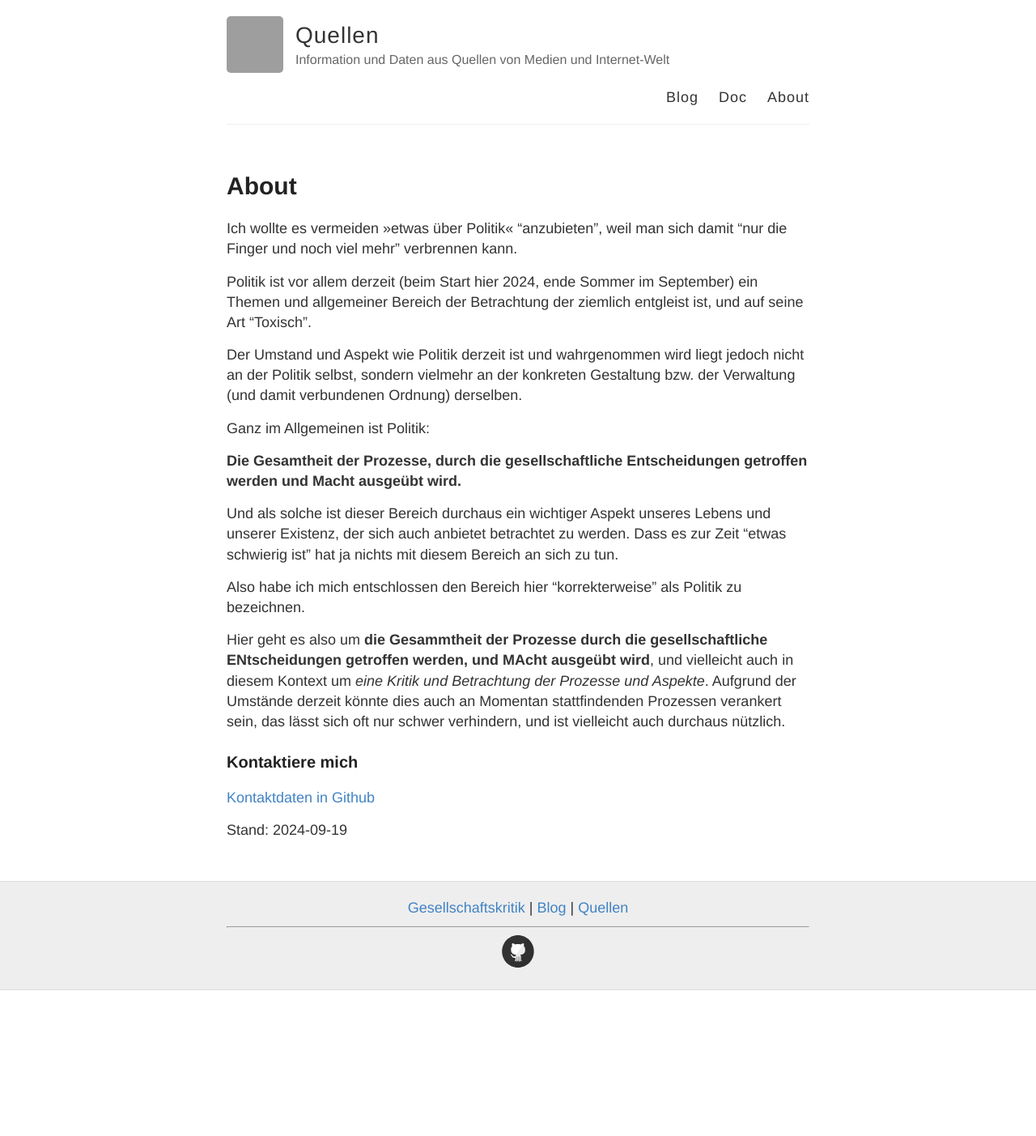
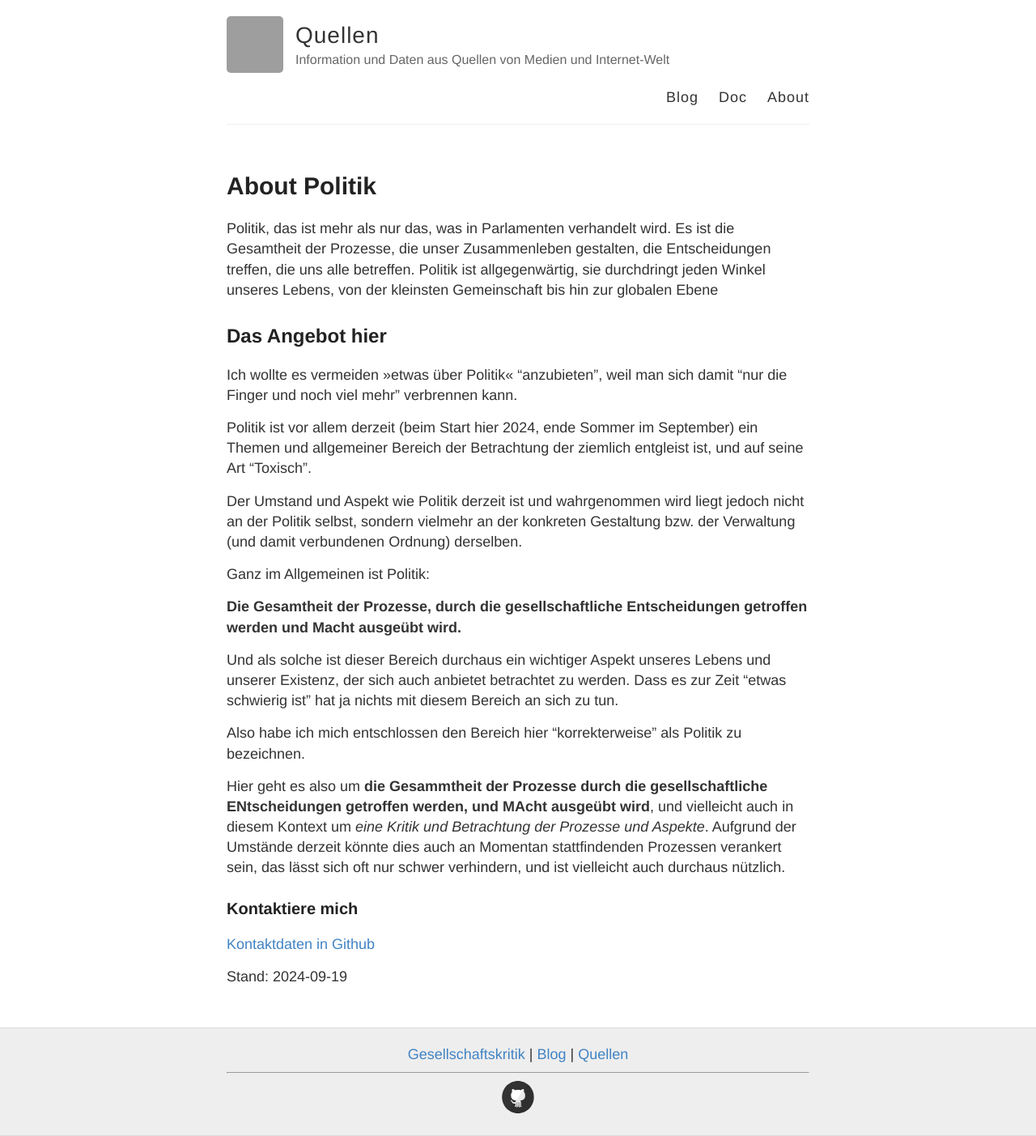
Before and after one commit to S2030c/politik, a Jekyll site: the page built from about.md, in a window 1280 px wide. Shown: the whole page at 81% size. Built offline with Jekyll 4.4.1, drawn with Linux system fonts in a browser that asks for light colours; before the commit the page ends 1223 px from its top, so only the background shows below that; grey boxes are pictures that could not be loaded.

Commit message:
Update about.md

```diff
--- a/about.md
+++ b/about.md
@@ -1,8 +1,11 @@
 ---
 layout: page
-title: About
+title: About Politik
 permalink: /about/
 ---
+Politik, das ist mehr als nur das, was in Parlamenten verhandelt wird. Es ist die Gesamtheit der Prozesse, die unser Zusammenleben gestalten, die Entscheidungen treffen, die uns alle betreffen. Politik ist allgegenwärtig, sie durchdringt jeden Winkel unseres Lebens, von der kleinsten Gemeinschaft bis hin zur globalen Ebene
+
+## Das Angebot hier
 
 Ich wollte es vermeiden »etwas über Politik« "anzubieten", weil man sich damit "nur die Finger und noch viel mehr" verbrennen kann.
 
```
